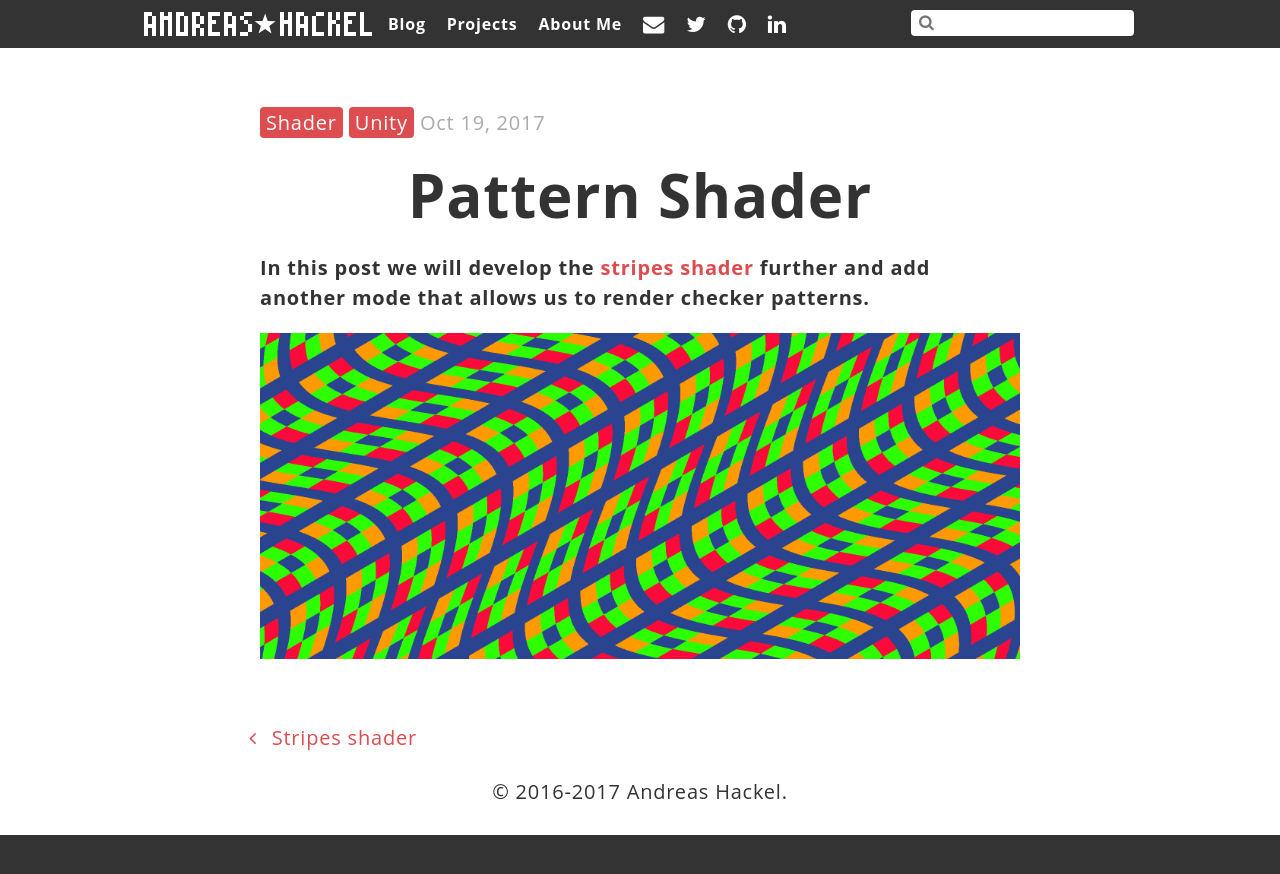
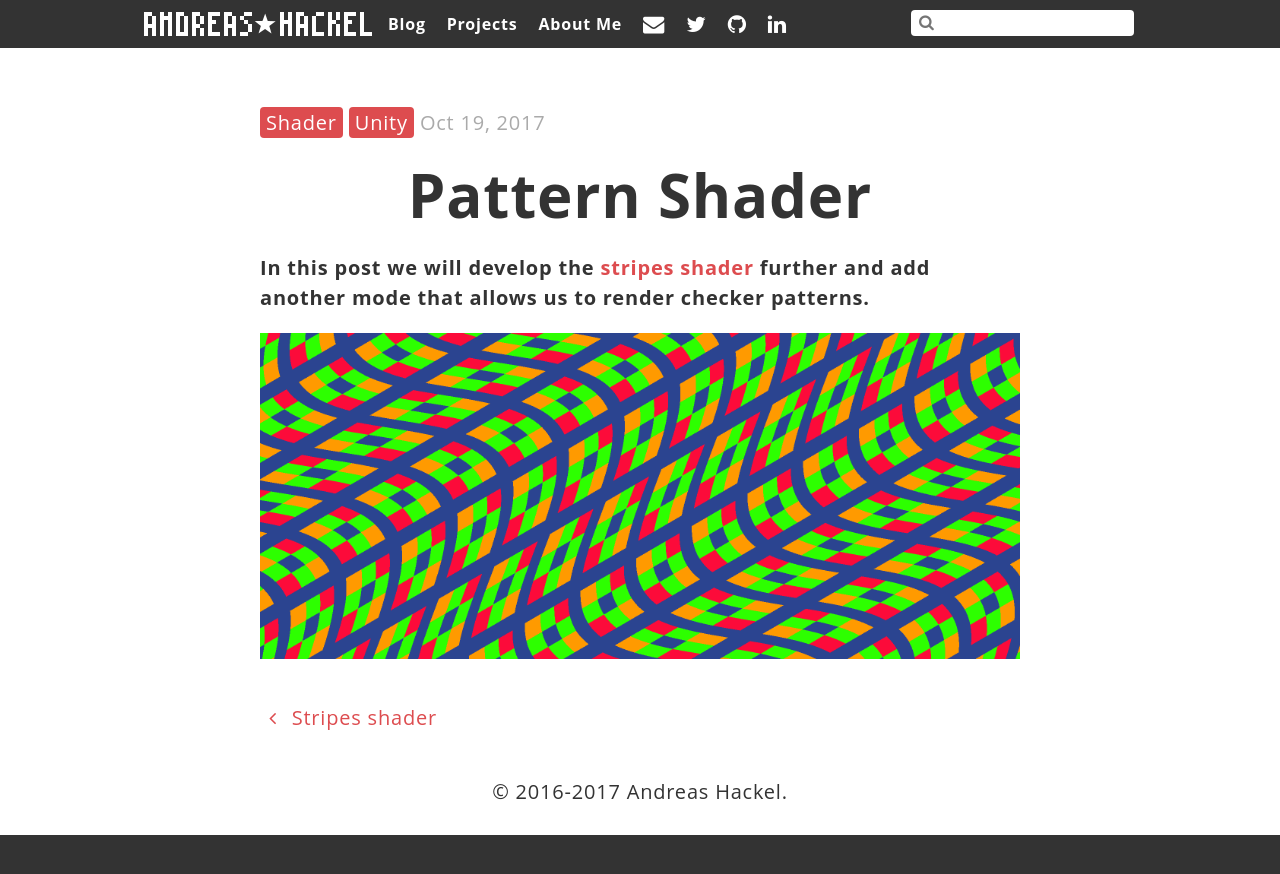
Before and after one commit to ahackel/ahackel.github.io, a Jekyll site: the page built from _posts/2017-10-19-pattern-shader.md, in a window 1280 px wide. Shown: the top 874 px of the page. Built offline with Jekyll 4.4.1, drawn with Linux system fonts in a browser that asks for light colours; comment, search, counter and statistics services are not loaded.

Commit message:
cleaned up post layout

```diff
--- a/_layouts/post.html
+++ b/_layouts/post.html
@@ -26,24 +26,16 @@ comments: true
 				{{ content }}
 			</div>
 
-
-		  <footer>
-		  </footer>
+			<nav class="post-navigation">
+				{% if page.previous.url %}<a class="prev" href="{{page.previous.url}}"><i class="fa fa-angle-left fa-fw" aria-hidden="true"></i> {{page.previous.title}}</a>{% endif %}
+				{% if page.next.url %}<a class="next" href="{{page.next.url}}">{{page.next.title}} <i class="fa fa-angle-right fa-fw" aria-hidden="true"></i> </a>{% endif %}
+			</nav>
 
 			{% if site.disqus.shortname %}
 				{% include disqus_comments.html %}
 			{% endif %}
 		</article>
 
-		<div class="post-navigation">
-		  {% if page.previous.url %}
-			<a class="prev" href="{{page.previous.url}}"><i class="fa fa-angle-left fa-fw" aria-hidden="true"></i> {{page.previous.title}}</a>
-		  {% endif %}
-		  {% if page.next.url %}
-			<a class="next" href="{{page.next.url}}">{{page.next.title}} <i class="fa fa-angle-right fa-fw" aria-hidden="true"></i> </a>
-		  {% endif %}
-		</div>
-
 		{% include footer.html %}
 	</div>
 </div>
```
Lines whose indentation alone changed are shown as unchanged.
